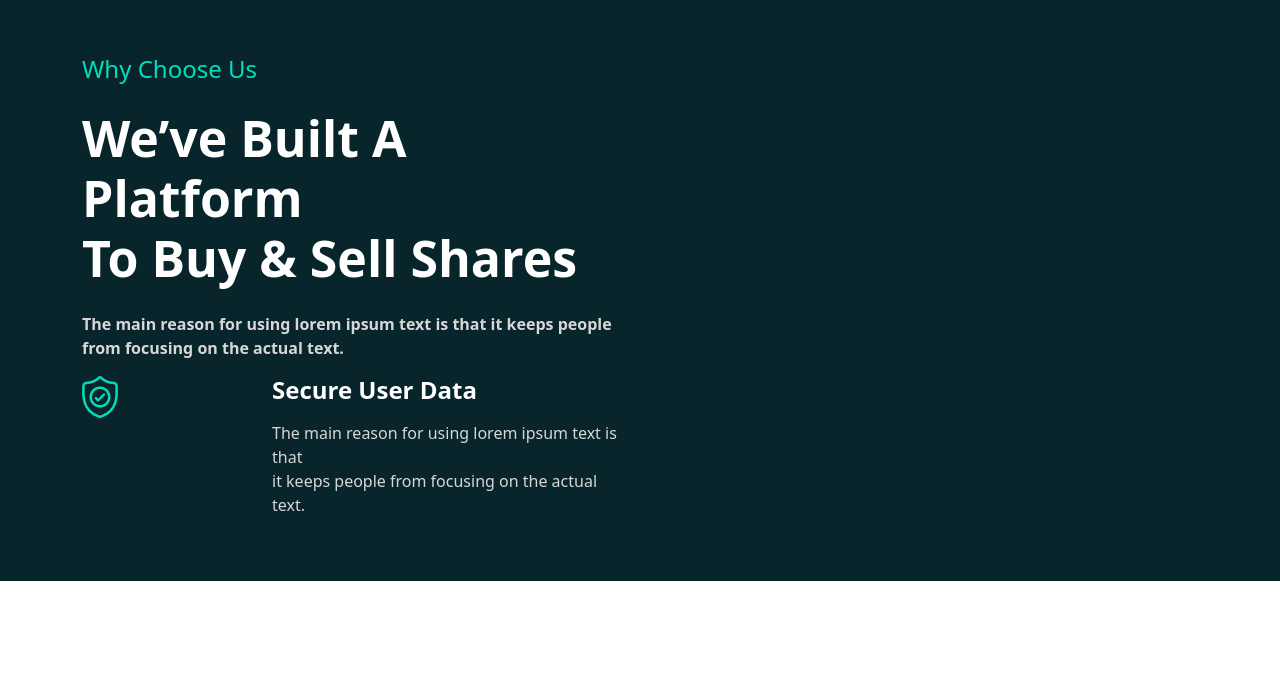
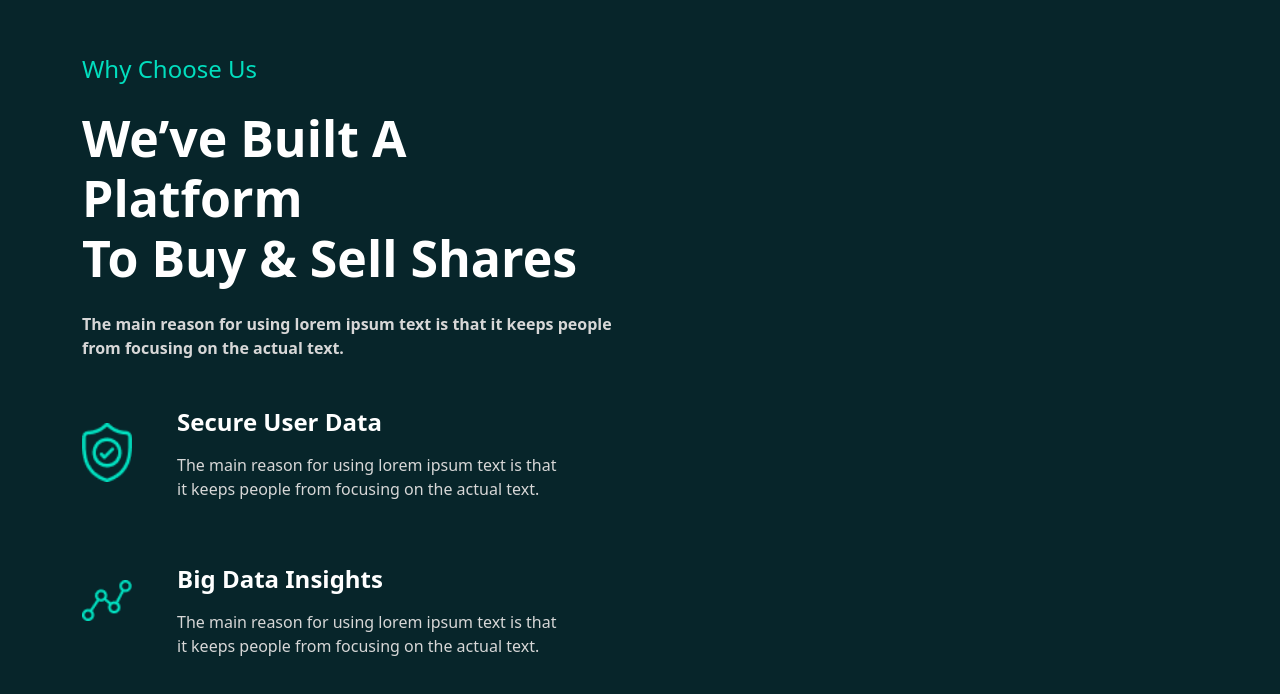
Before and after one commit to wisamosman/bitcoino, a plain HTML site: page index.html in a window 1280 px wide. Shown: the part 1007-1701 px from the top of the page. Before the commit the page ends 1588 px from the top, so only its background shows below. Drawn offline with nearby package versions, Linux system fonts and the light colour scheme.

Commit message:
add html8

```diff
--- a/css/style.css
+++ b/css/style.css
@@ -79,3 +79,7 @@ font-size: 68px;
 .w5{
     color: #D7D7D7;
 }
+.w6{
+    width: 50px;
+    margin-top: 15px;
+}
--- a/index.html
+++ b/index.html
@@ -99,12 +99,21 @@
                <p class="q6 mt-4">The main reason for using lorem ipsum text is that it keeps people from focusing on the actual text.
 
                </p>
-               <div class="row">
-                <div class="col-lg-4">
-                    <img class="img-fluid" src="image/3.png" alt="">
+               <div class="row mt-5">
+                <div class="col-lg-2">
+                    <img class="img-fluid w6" src="image/3.png" alt="">
                 </div>
-                <div class="col-lg-8">
+                <div class="col-lg-10">
                     <h4 class="w4">Secure User Data</h4>
+                    <p class="w5 mt-3">The main reason for using lorem ipsum text is that<br> it keeps people from focusing on the actual text.</p>
+                </div>
+               </div>
+               <div class="row mt-5">
+                <div class="col-lg-2">
+                    <img class="img-fluid w6" src="image/5.png" alt="">
+                </div>
+                <div class="col-lg-10">
+                    <h4 class="w4">Big Data Insights</h4>
                     <p class="w5 mt-3">The main reason for using lorem ipsum text is that<br> it keeps people from focusing on the actual text.</p>
                 </div>
                </div>
```
Also changed, not shown: image/4.png (added), image/5.png (added).
